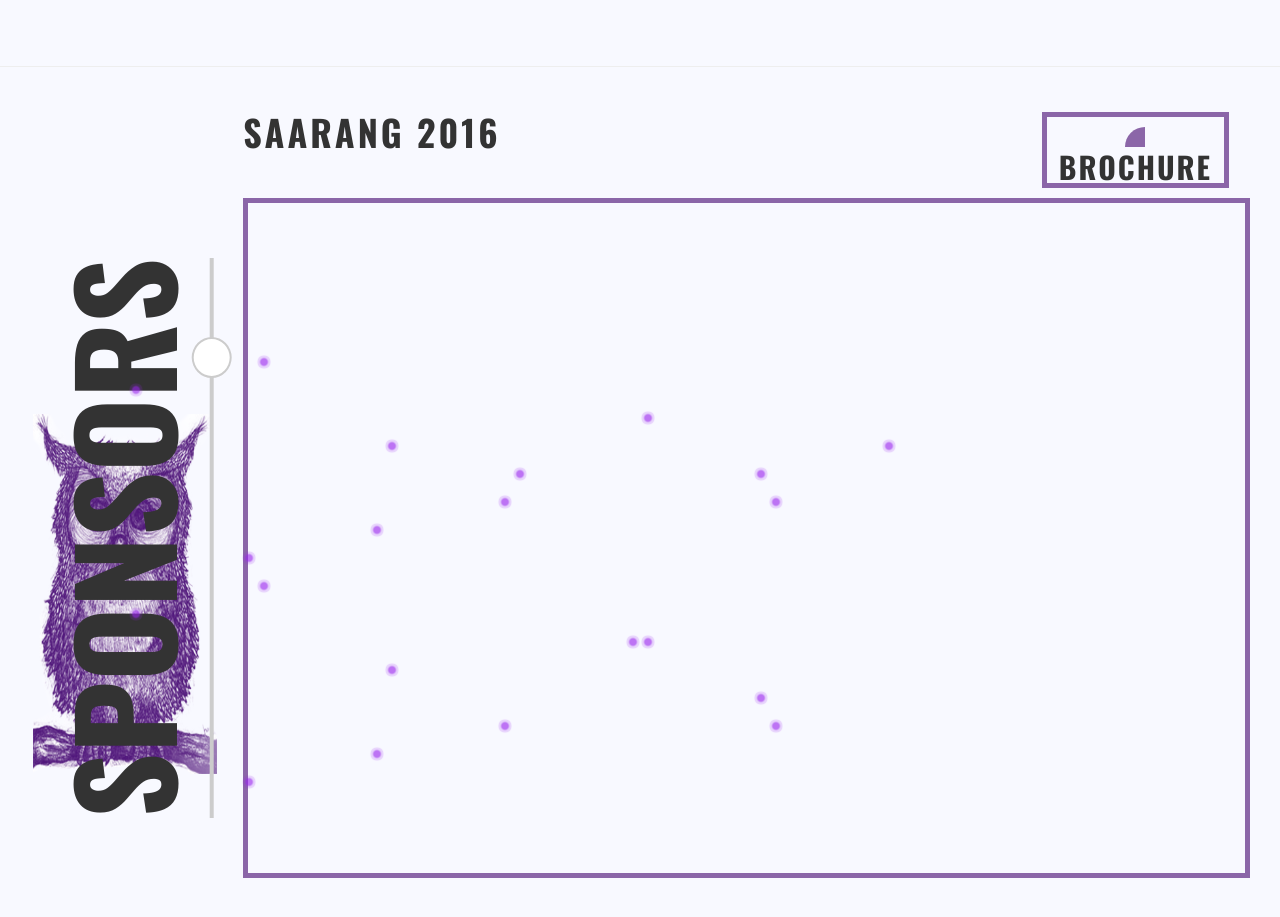
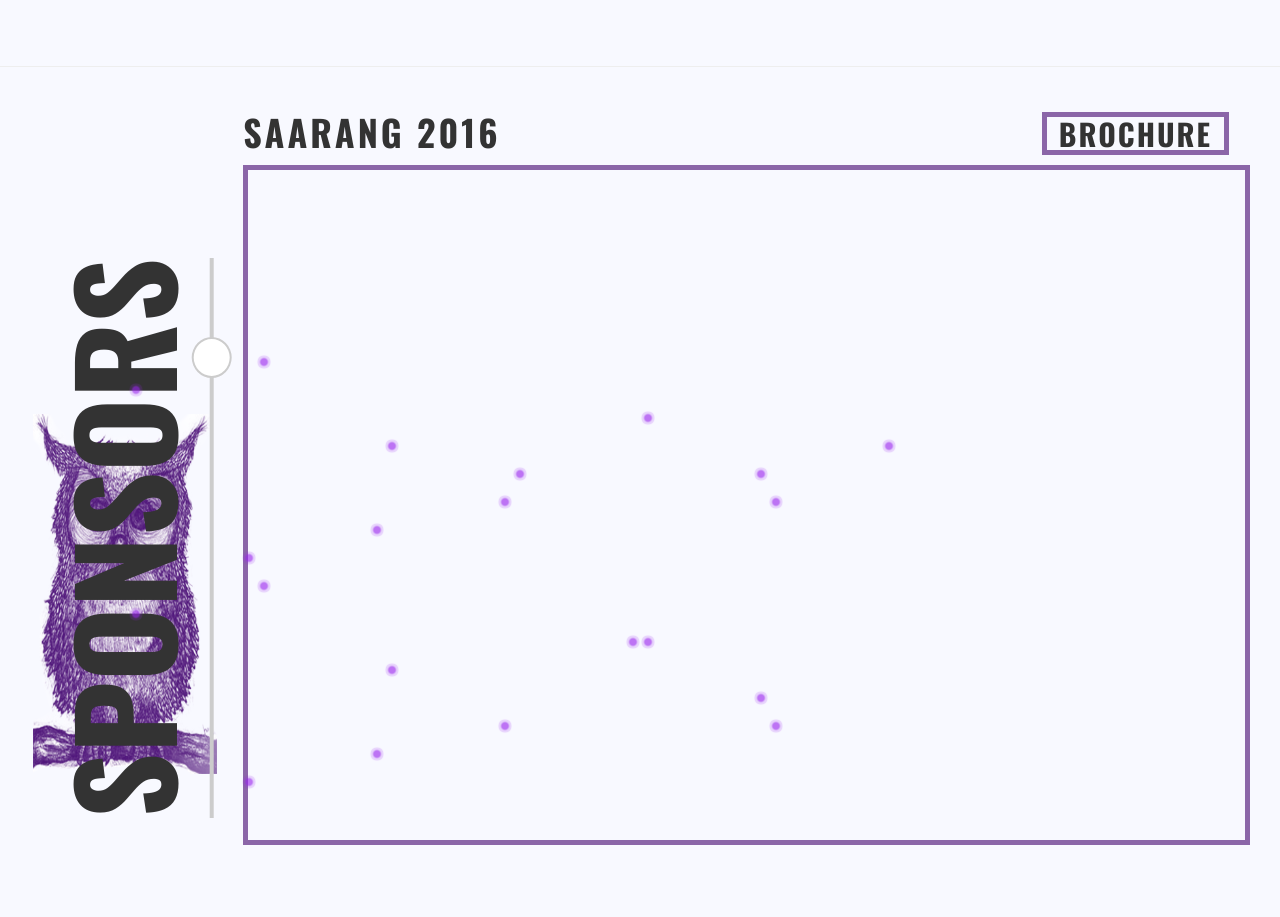
Before and after one commit to harishreddy05/landing-2017, a plain HTML site: page index.html in a window 1280 px wide. Shown: the part 1580-2497 px from the top of the page. Drawn offline with nearby package versions, Linux system fonts and the light colour scheme; no server answers.

```diff
--- a/index.html
+++ b/index.html
@@ -43,7 +43,8 @@
 	.child {
   		left: 80%;
   		margin-left: -8px;
-	}</style>
+	}
+	</style>
 
 <!-- 	<script type="text/javascript">
 		$('.scene').parallax();
@@ -133,7 +134,7 @@
 		<div class="col-xs-2 hidden-sm hidden-xs" id="title">
 			<div class="page_title" style="font-family: 'Oswald', sans-serif;">
 				ABOUT&nbsp;US
-			<div class="parent"><div class="child"></div></div>
+				<div class="parent"><div class="child"></div></div>
 			</div>
 		</div>
 		<div class="col-xs-10">
@@ -179,9 +180,9 @@
 		    			<a href="http://sponsors.saarang.org/" target="_blank">
 		    				<h2 style="letter-spacing:2px;border:5px solid #8b66a8;text-align:center;font-family: 'Oswald', sans-serif;">
 		    					<b>
-		    					<svg height="20" width="20">
+		    					<!-- <svg height="20" width="20">
 		  							<circle cx="20" cy="20" r="20" stroke="black" stroke-width="0" fill="#8b66a8" />
-								</svg>
+								</svg> -->
 								BROCHURE
 								</b>
 							</h2>
```
